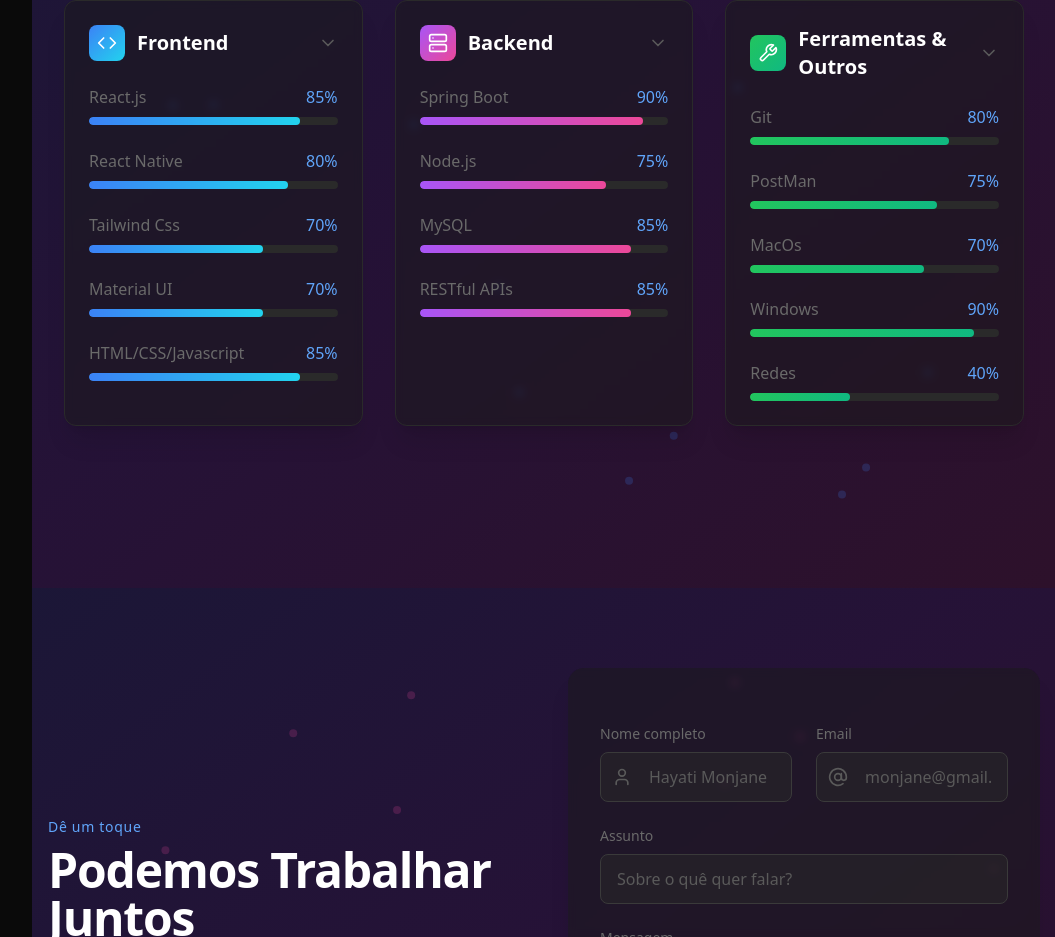
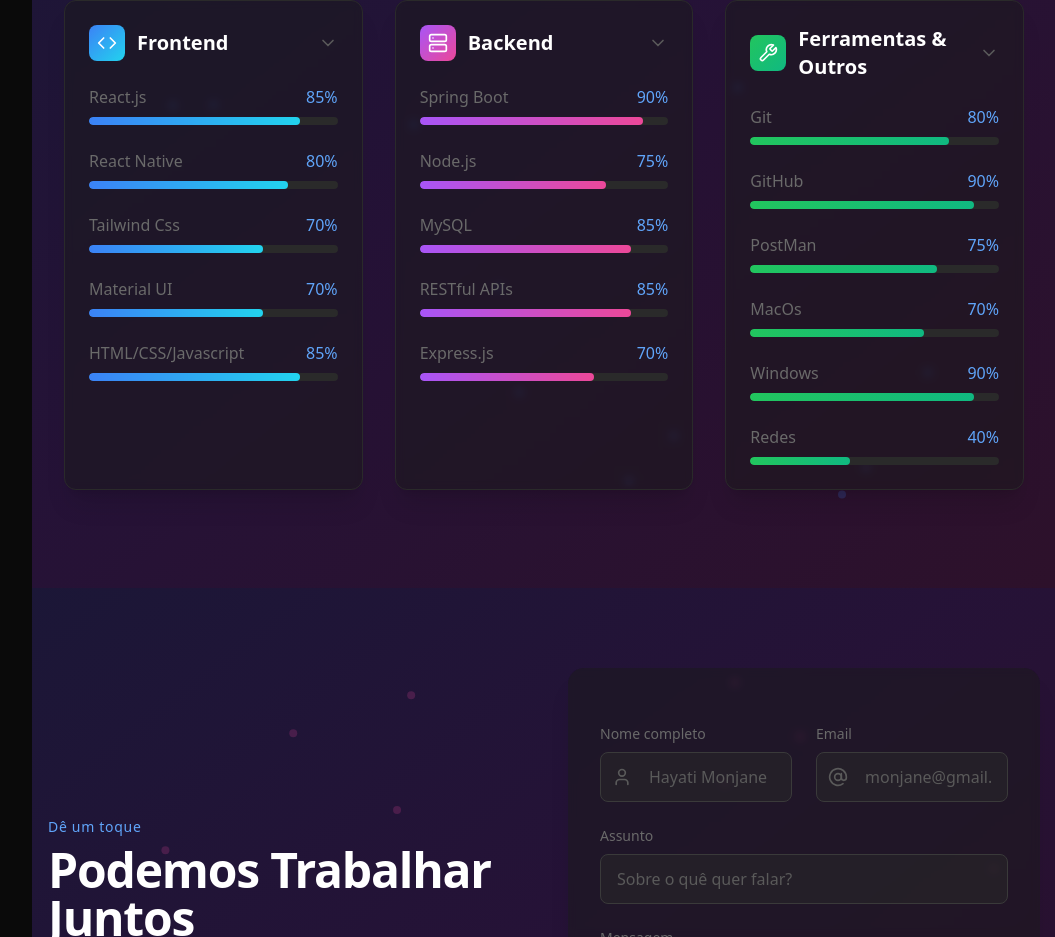
Before and after one commit to monjane10/portifolio10, a React (Vite) app: page / in a window 1280 px wide. Shown: the part 5319-6256 px from the top of the page, without its empty margins (224-1279 px from the left). Built offline with nearby package versions, Linux system fonts and the light colour scheme.

Commit message:
adicionando mais skills

```diff
--- a/src/components/Skills.tsx
+++ b/src/components/Skills.tsx
@@ -23,13 +23,13 @@
       name: 'Frontend',
       icon: Code,
       color: 'from-blue-500 to-cyan-400',
-      description: 'Construção de interfaces responsivas e intuitivas',
+      description: 'A desenvolvimento Frontend é o coração da construção de interfaces intuitivas e responsivas. Trabalhando com as tecnologias mais atuais, me concentro em criar experiências de usuário fluidas e de alto desempenho, garantindo a interação perfeita entre o usuário e a aplicação. Confira as tecnologias que utilizo:',
       skills: [
-        { name: 'React.js', level: 85, description: '' },
-        { name: 'React Native', level: 80, description: '' },
-        { name: 'Tailwind Css', level: 70, description: '' },
-        { name: 'Material UI', level: 70, description: '' },
-        { name: 'HTML/CSS/Javascript', level: 85, description: '' },
+        { name: 'React.js', level: 85, description: 'Utilizo React.js para criar interfaces dinâmicas e interativas, aproveitando seu poder de componentes reutilizáveis e sua capacidade de gerenciar o estado da aplicação. Tenho experiência em hooks, Context API, roteamento com React Router, além de integração com APIs para buscar dados em tempo real. A biblioteca me permite construir aplicações web rápidas e eficientes, como dashboards e plataformas interativas.' },
+        { name: 'React Native', level: 80, description: 'Com React Native, desenvolvo aplicações móveis nativas para iOS e Android com um único código-base. Tenho experiência em integrar APIs, gerenciar o estado da aplicação e otimizar o desempenho para garantir que os aplicativos funcionem de maneira fluida. Utilizo a flexibilidade do React Native para criar experiências móveis envolventes e com boa performance.' },
+        { name: 'Tailwind Css', level: 70, description: 'Tailwind CSS é uma ferramenta poderosa para criar interfaces personalizadas e responsivas. Com ela, consigo criar designs de forma rápida e eficiente, utilizando utilitários para estilizar diretamente no HTML. Embora minha experiência com Tailwind ainda esteja em crescimento, já consigo implementar layouts responsivos e estilizar componentes de forma eficaz.' },
+        { name: 'Material UI', level: 70, description: 'Material UI é uma biblioteca de componentes React que me permite construir interfaces modernas e consistentes. Já usei para construir desde formulários simples até layouts complexos, aproveitando a documentação e componentes prontos para acelerar o desenvolvimento. Continuo aprimorando minha capacidade de customizar os temas e ajustar o design conforme as necessidades do projeto.' },
+        { name: 'HTML/CSS/Javascript', level: 85, description: 'Com HTML, CSS e JavaScript, construo as bases das interfaces web. Tenho ampla experiência em criar layouts responsivos, utilizando técnicas como grid, flexbox, media queries e animações. Além disso, sou proficiente em JavaScript, usando-o para adicionar interatividade e lógica às páginas, garantindo uma experiência de usuário fluida e intuitiva.' },
 
       ],
     },
@@ -37,12 +37,13 @@
       name: 'Backend',
       icon: Server,
       color: 'from-purple-500 to-pink-500',
-      description: 'Lado do servidor e gestão de base dados',
+      description: 'O Backend é a parte do desenvolvimento focada na construção de servidores, gerenciamento de banco de dados e lógica de aplicação. Eu sou responsável por criar a infraestrutura que suporta as funcionalidades e dados que os usuários veem no frontend. Aqui estão as principais tecnologias que utilizo:',
       skills: [
-        { name: 'Spring Boot', level: 90, description: '' },
-        { name: 'Node.js', level: 75, description: '' },
-        { name: 'MySQL', level: 85, description: '' },
-        { name: 'RESTful APIs', level: 85, description: '' },
+        { name: 'Spring Boot', level: 90, description: 'Utilizo o Spring Boot para desenvolver aplicações Java robustas e escaláveis, com foco em APIs RESTful e integração com bancos de dados. Tenho experiência com a criação de microserviços, configuração de segurança e implementações de testes automatizados. O Spring Boot facilita a construção de aplicações rápidas e de alto desempenho, o que tem sido um diferencial nos meus projetos.' },
+        { name: 'Node.js', level: 75, description: 'Trabalhei com Node.js para construir servidores web e APIs, especialmente para aplicações em tempo real. Utilizo o Node.js por sua capacidade de lidar com múltiplas requisições simultâneas de forma eficiente. Tenho experiência com frameworks como Express.js, além de implementar autenticação de usuários, manipulação de dados e integração com bancos de dados.' },
+        { name: 'MySQL', level: 85, description: 'MySQL é a minha principal ferramenta para gerenciamento de banco de dados relacional. Tenho ampla experiência em criação e manutenção de esquemas de dados, consultas complexas (SQL) e otimização de performance. Gerencio transações, backups e segurança, além de integrar MySQL com aplicações backend para garantir a consistência e integridade dos dados.' },
+        { name: 'RESTful APIs', level: 85, description: 'Sou especializado em criar APIs RESTful, que são a espinha dorsal de muitas aplicações modernas. Utilizo o design de APIs REST para garantir que as APIs sejam escaláveis, fáceis de manter e eficientes em termos de desempenho. Tenho experiência com as melhores práticas, como versionamento de APIs, autenticação via tokens e integração com front-end e serviços externos.' },
+        { name: 'Express.js', level: 70, description: 'Express.js é o framework que uso para construir servidores e APIs web robustas em Node.js. Ele facilita a criação de rotas, middleware, e integração com outras tecnologias, tornando o desenvolvimento de backend mais rápido e organizado. Tenho experiência em construir APIs RESTful com Express, manipulação de rotas, autenticação de usuários com JWT e integração de serviços externos.' },
       ],
     },
     {
@@ -51,11 +52,12 @@
       color: 'from-green-500 to-emerald-500',
       description: 'Ferramentas de desenvolvimento',
       skills: [
-        { name: 'Git', level: 80, description: '' },
-        { name: 'PostMan', level: 75, description: '' },
-        { name: 'MacOs', level: 70, description: '' },
-        { name: 'Windows', level: 90, description: '' },
-        { name: 'Redes', level: 40, description: '' },
+        { name: 'Git', level: 80, description: 'Git é a ferramenta fundamental de controle de versão que utilizo em todos os meus projetos de desenvolvimento. Com um bom domínio da ferramenta, consigo gerenciar versões de código, realizar merges e resolver conflitos com facilidade. Essa habilidade tem sido essencial para colaborar com equipes de desenvolvimento em projetos de código aberto e privados.' },
+        { name: 'GitHub', level: 90, description: 'O GitHub é onde hospedo e gerencio meus projetos de código. Eu utilizo a plataforma para versionamento, revisão de código e colaboração em equipe. Tenho experiência com GitHub Actions, pull requests e gerenciamento de repositórios. É uma ferramenta essencial no meu fluxo de trabalho para integração contínua e entrega contínua (CI/CD).' },
+        { name: 'PostMan', level: 75, description: 'O Postman tem sido uma ferramenta essencial no meu processo de testes e integração de APIs. Tenho experiência em realizar testes manuais e automáticos de endpoints RESTful, além de configurar e rodar coleções de testes para garantir que as APIs estão funcionando corretamente. É uma ferramenta que utilizo frequentemente para garantir que a comunicação entre serviços esteja sendo realizada de forma eficiente.' },
+        { name: 'MacOs', level: 70, description: 'Utilizo o MacOS como meu principal sistema de desenvolvimento para criar aplicações móveis (iOS) e para realizar trabalhos de programação em diversas linguagens. Tenho experiência em configurar ambientes de desenvolvimento como Spring, Node.js e React, além de gerenciar versões e dependências de forma eficaz.' },
+        { name: 'Windows', level: 90, description: 'Com amplo domínio do sistema operacional Windows, utilizo-o para desenvolvimento de software, configuração de ambientes de testes e servidores, além de realizar tarefas administrativas. Tenho experiência com ferramentas como Visual Studio e PowerShell para automação e integração contínua.' },
+        { name: 'Redes', level: 40, description: 'Embora meu conhecimento de redes ainda esteja em desenvolvimento, compreendo conceitos básicos como endereçamento IP, sub-redes, protocolos (TCP/IP, HTTP), e configuração de redes locais. Estou atualmente aprofundando meus estudos e buscando aplicabilidade em configurações de servidores e redes corporativas.' },
       ],
     },
   ];
```
